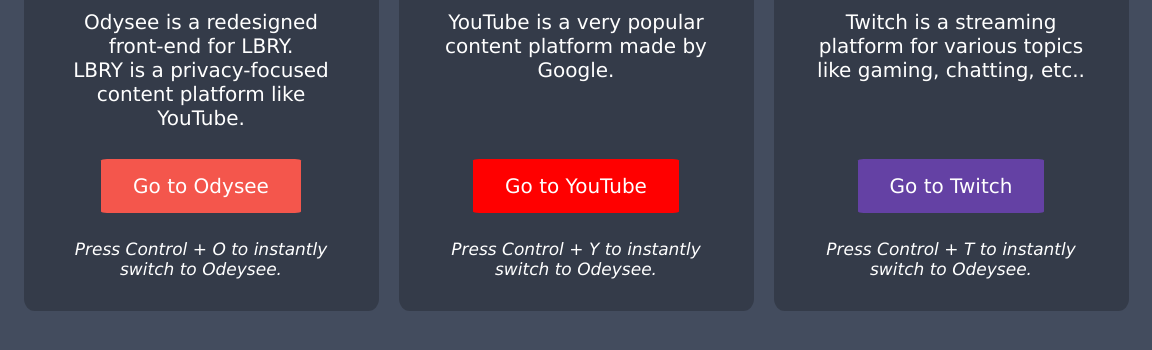
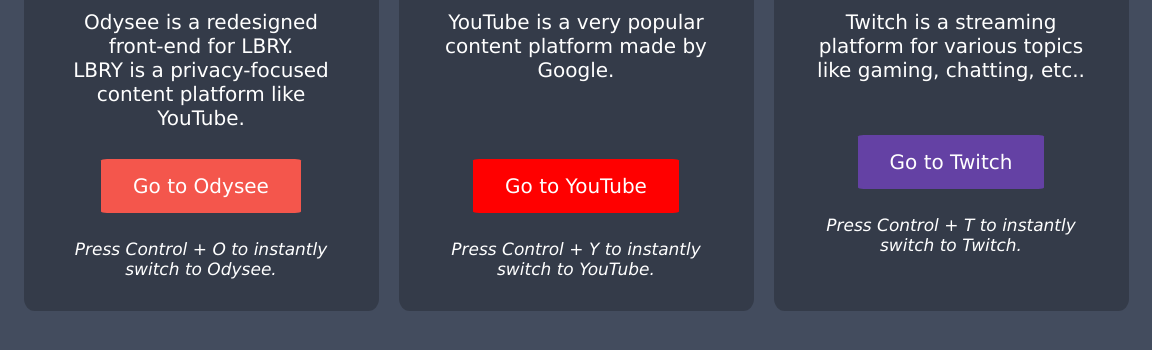
Before and after one commit to RealzWolfy/NyckHub, an Electron app: page index.html in a window 1152 px wide. Shown: the part 354-704 px from the top of the page. Drawn offline with Linux system fonts and the light colour scheme.

Commit message:
fixed typos

```diff
--- a/index.html
+++ b/index.html
@@ -33,7 +33,7 @@
                 <br>
                 <div class="extra">
                     <p class="protect">
-                        <i>Press Control + O to instantly switch to Odeysee.</i>
+                        <i>Press Control + O to instantly switch to Odysee.</i>
                     </p>
                 </div>
             </div>
@@ -52,7 +52,7 @@
                 <br>
                 <div class="extra">
                     <p class="protect">
-                        <i>Press Control + Y to instantly switch to Odeysee.</i>
+                        <i>Press Control + Y to instantly switch to YouTube.</i>
                     </p>
                 </div>
             </div>
@@ -65,13 +65,12 @@
                 </p>
                 <br>
                 <br>
-                <br>
                 <a class="twitchbtn protect" href="https://www.twitch.tv/">Go to Twitch</a>
                 <br>
                 <br>
                 <div class="extra">
                     <p class="protect">
-                        <i>Press Control + T to instantly switch to Odeysee.</i>
+                        <i>Press Control + T to instantly switch to Twitch.</i>
                     </p>
                 </div>
             </div>
```
